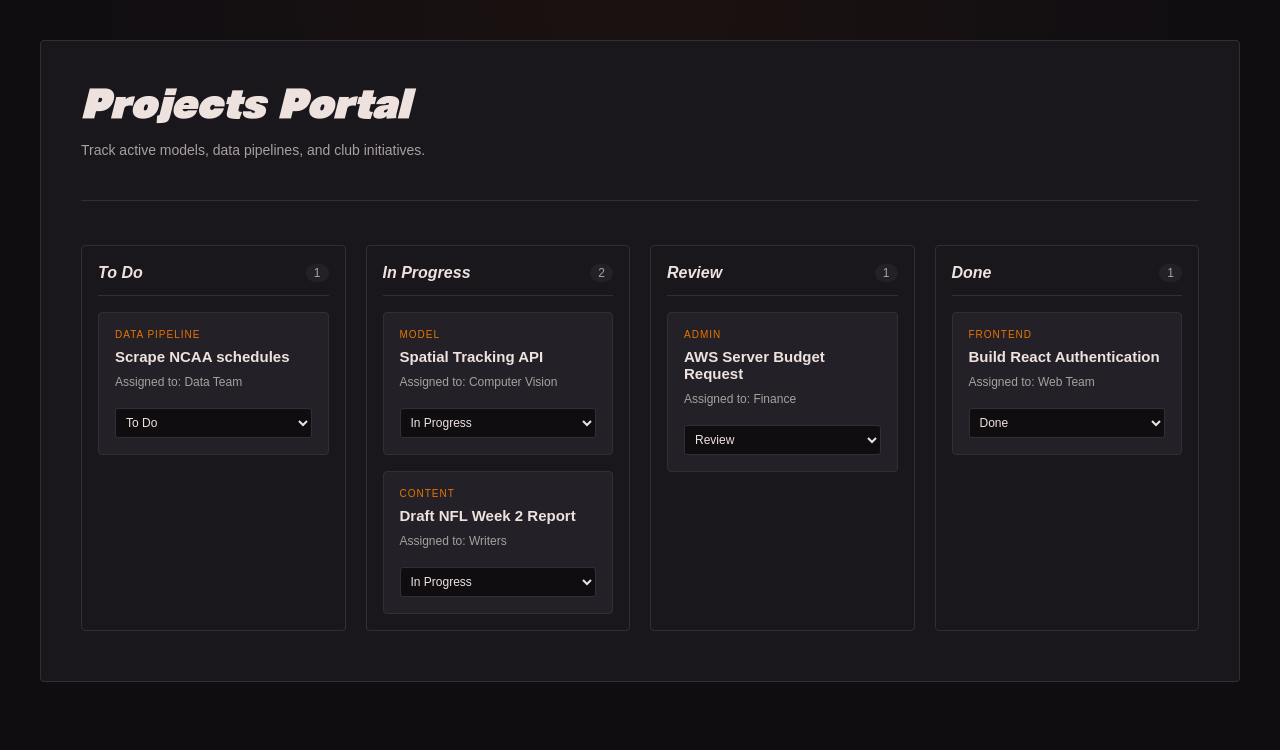
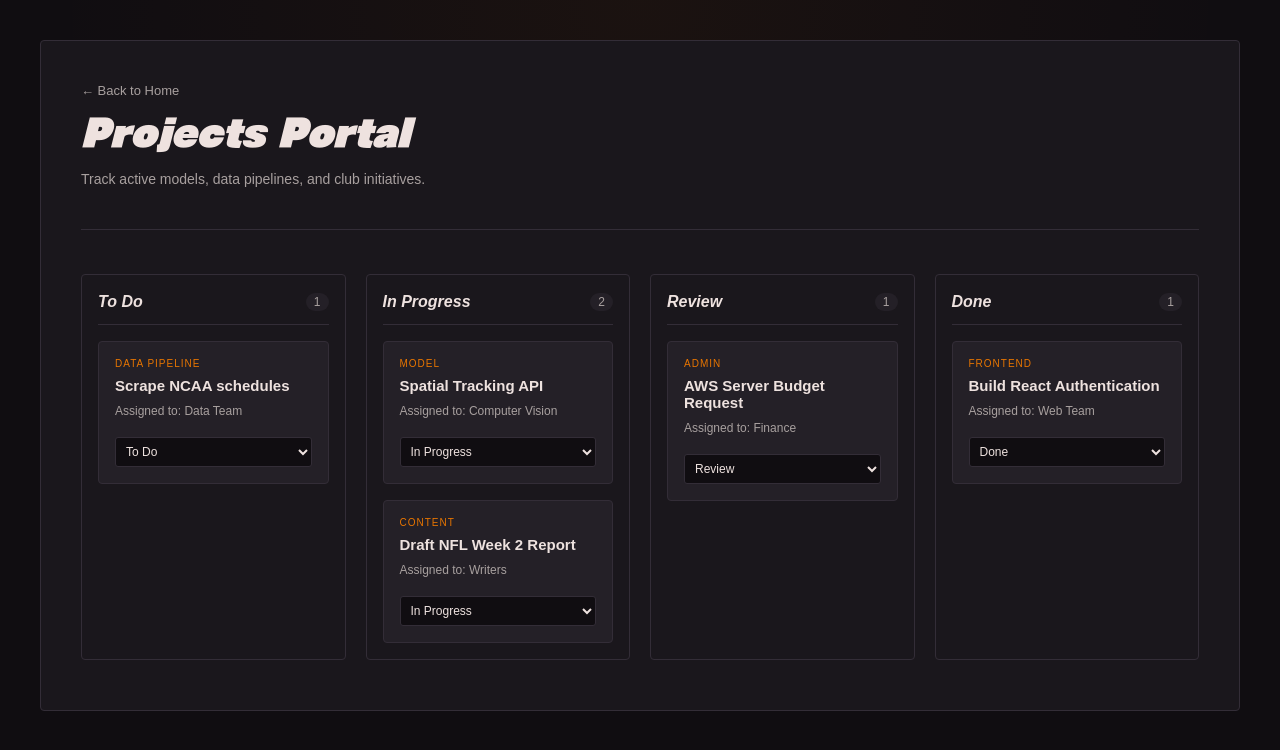
Before and after one commit to Sports-Analytics-Club-at-UTD/SAC-UTD-Website, a React (Vite) app in the folder margin-frontend/: page /projects in a window 1280 px wide. Shown: the top 750 px of the page. Built offline with nearby package versions, Linux system fonts and the light colour scheme; no server answers; a web font is replaced by a local one.

Commit message:
updated projects site

```diff
--- a/margin-frontend/src/pages/Projects.jsx
+++ b/margin-frontend/src/pages/Projects.jsx
@@ -1,4 +1,5 @@
 import { useState, useEffect } from 'react';
+import { Link } from 'react-router-dom';
 import { BASE_URL } from '../config';
 
 export default function Projects() {
@@ -85,8 +86,11 @@ export default function Projects() {
     <main className="portal-container" style={{ alignItems: 'flex-start', padding: '40px 20px' }}>
       <div className="card" style={{ maxWidth: '1200px', width: '100%', margin: '0 auto', boxShadow: 'none' }}>
 
-        <div style={{ display: 'flex', justifyContent: 'space-between', alignItems: 'flex-end', marginBottom: '24px' }}>
+        <div style={{ display: 'flex', justifyContent: 'space-between', alignItems: 'flex-end', marginBottom: '24px', flexWrap: 'wrap', gap: '16px' }}>
           <div>
+            <Link to="/" style={{ color: 'var(--text-dim)', fontSize: '13px', display: 'inline-block', marginBottom: '12px' }}>
+              ← Back to Home
+            </Link>
             <h2>Projects Portal</h2>
             <p style={{ margin: 0 }}>Track active models, data pipelines, and club initiatives.</p>
           </div>
@@ -103,7 +107,10 @@ export default function Projects() {
         {!hasAccess && userProfile ? (
           <div style={{ padding: '60px 40px', textAlign: 'center', background: 'var(--panel-2)', borderRadius: '4px', border: '1px solid var(--line)' }}>
             <h3 style={{ color: 'var(--red)', marginTop: 0 }}>Restricted Access</h3>
-            <p style={{ color: 'var(--text-dim)', marginBottom: 0 }}>Only active Officers and Directors can view or modify the internal project pipelines.</p>
+            <p style={{ color: 'var(--text-dim)', marginBottom: '24px' }}>Only active Officers and Directors can view or modify the internal project pipelines.</p>
+            <Link to="/" className="btn-ghost">
+              Return to Homepage
+            </Link>
           </div>
         ) : (
           <div style={{ display: 'flex', gap: '20px', overflowX: 'auto', paddingBottom: '10px' }}>
```
